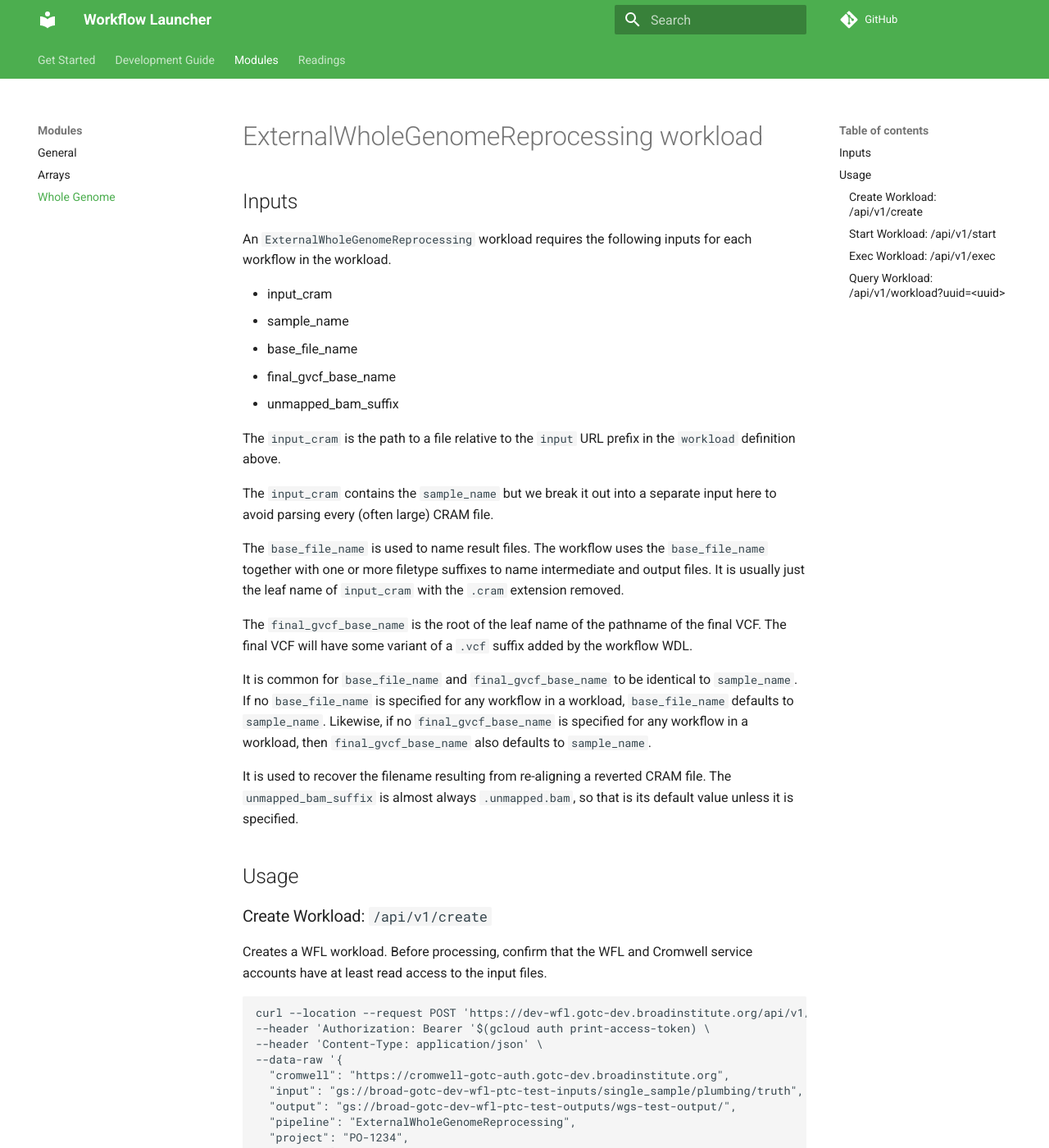
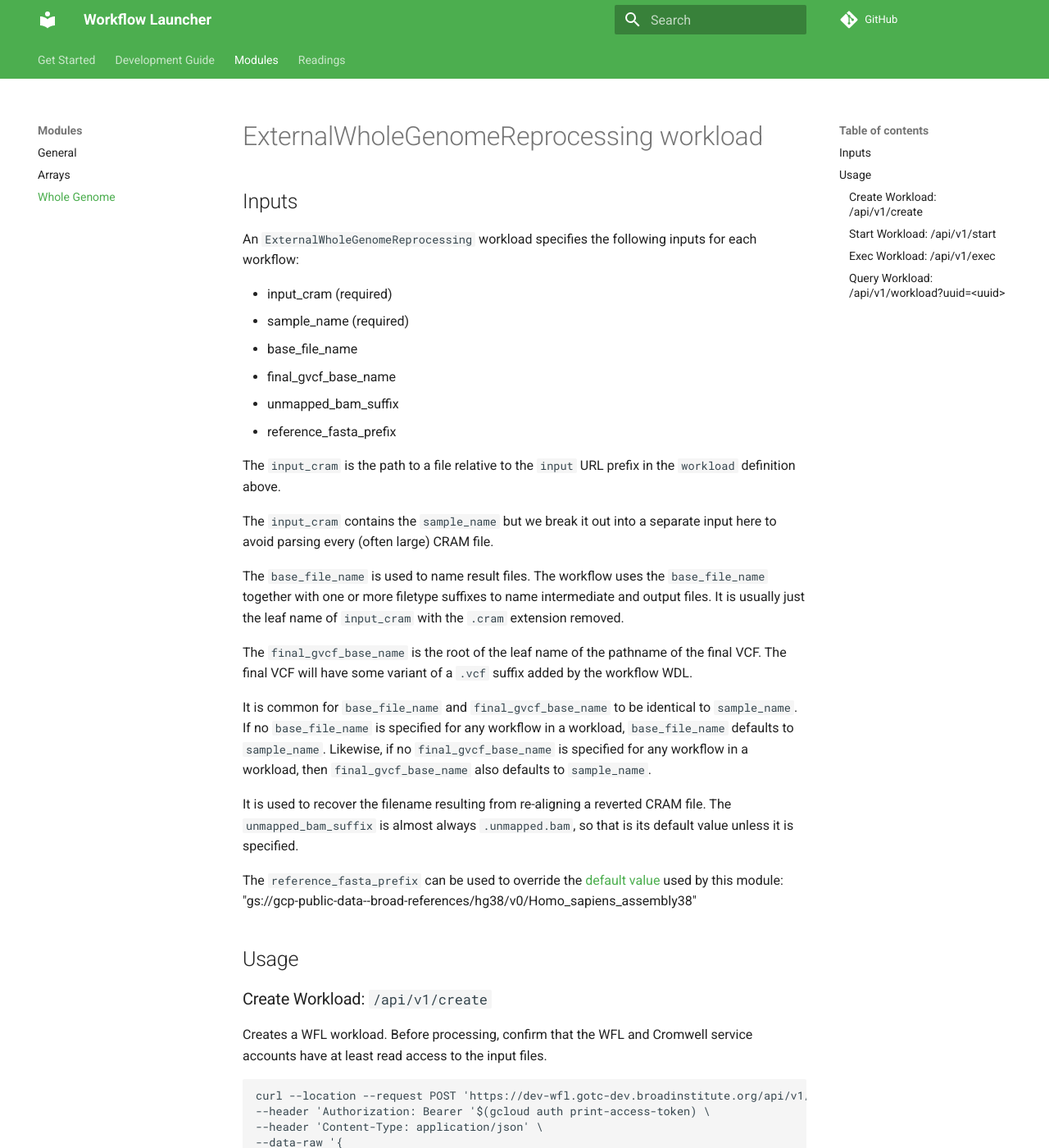
Before and after one commit to broadinstitute/wfl, an MkDocs documentation site: the page built from docs/md/dev-wgs.md, in a window 1280 px wide and 1400 px high. Shown: the whole window at 82% size. Built offline with MkDocs 1.6.1 and Material for MkDocs 9.7.7, drawn with Linux system fonts in a browser that asks for light colours; comment, search, counter and statistics services are not loaded.

Commit message:
Update docs on WGS inputs

```diff
--- a/docs/md/dev-wgs.md
+++ b/docs/md/dev-wgs.md
@@ -2,14 +2,15 @@
 
 ## Inputs
 An `ExternalWholeGenomeReprocessing` workload
-requires the following inputs
-for each workflow in the workload.
+specifies the following inputs
+for each workflow:
 
-- input_cram
-- sample_name
+- input_cram (required)
+- sample_name (required)
 - base_file_name
 - final_gvcf_base_name
 - unmapped_bam_suffix
+- reference_fasta_prefix
 
 The `input_cram` is the path to a file
 relative to the `input` URL prefix
@@ -51,6 +52,10 @@ The `unmapped_bam_suffix`
 is almost always `.unmapped.bam`,
 so that is its default value
 unless it is specified.
+
+The `reference_fasta_prefix` can be used to override
+the [default value](https://github.com/broadinstitute/wfl/blob/master/api/src/wfl/references.clj#L7) used by this module:
+"gs://gcp-public-data--broad-references/hg38/v0/Homo_sapiens_assembly38"
 
 ## Usage
 
```
